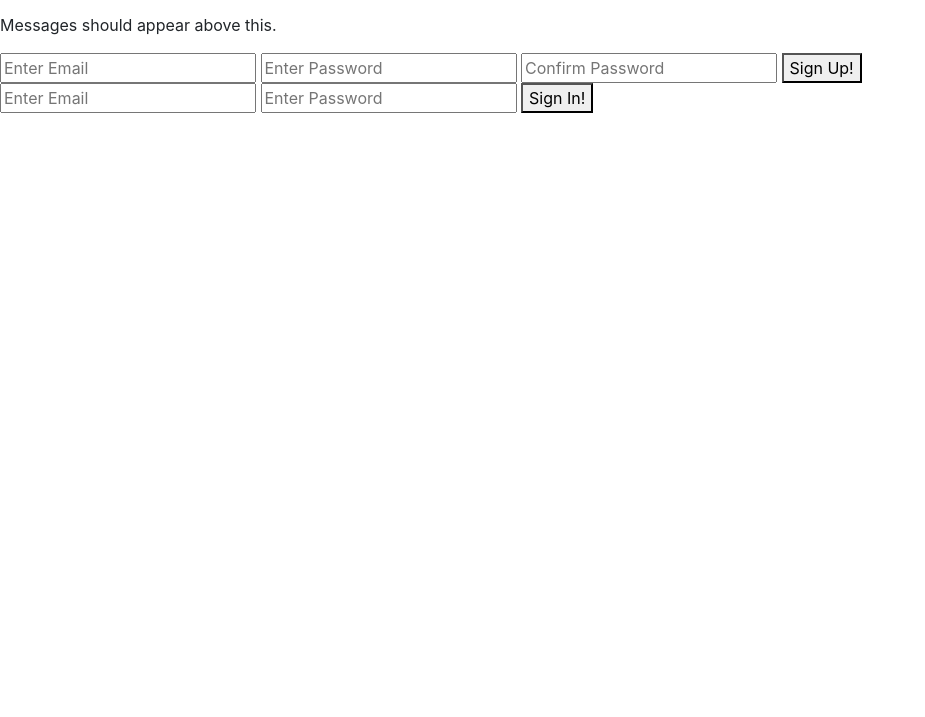
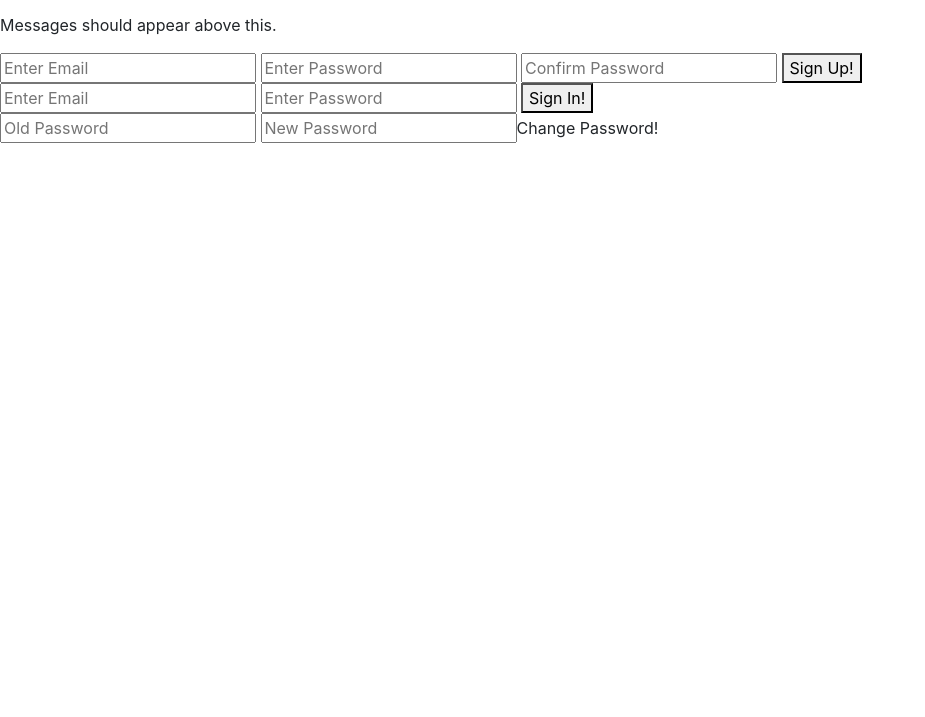
Before and after one commit to Sean-Drew/tic-tac-toe-client, a website built with webpack: page index.html in a window 1280 px wide. Shown: the part 83-800 px from the top of the page, without its empty margins (0-925 px from the left). Built offline with nearby package versions, Linux system fonts and the light colour scheme.

Commit message:
Work index.html re: change-password
Added html elements in index.html relative to the change-password
feature. Added this under a new "authenticated" div.

```diff
--- a/index.html
+++ b/index.html
@@ -32,5 +32,13 @@
         </form>
     </div>
 
+    <div id="authenticated">
+      <form id="change-password">
+        <input required type="password" name="passwords[old]" placeholder="Old Password">
+        <input required type="password" name="passwords[new]" placeholder="New Password"
+        <button type="submit">Change Password!</button>
+      </form>
+    </div>
+
     </body>
 </html>
```
